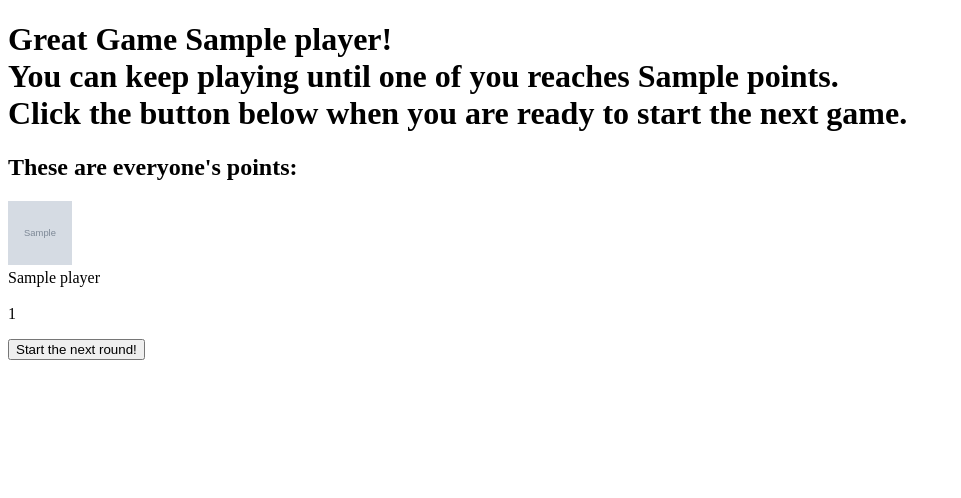
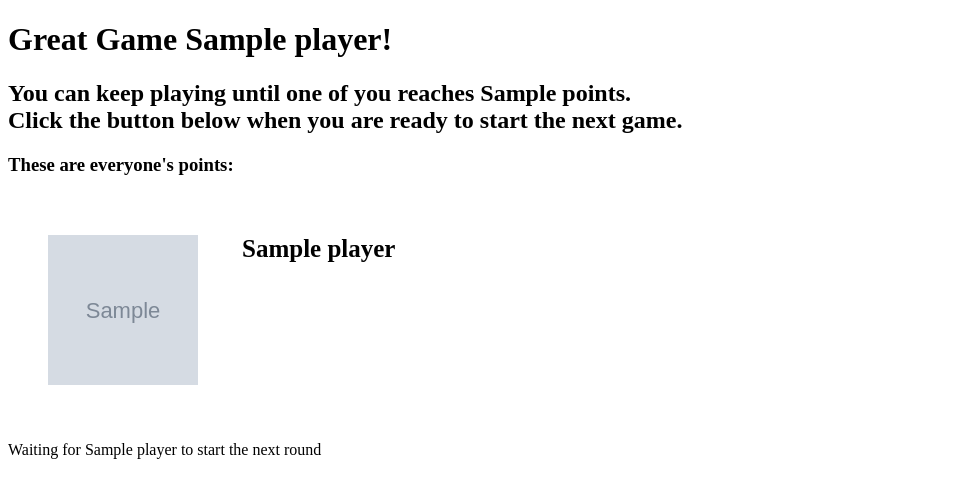
Before and after one commit to mirjamuher/6_nimmt, a Flask app: template templates/skeleton/inbetween_games.html in a window 1280 px wide. Shown: the top 498 px of the page, without its empty margins (0-961 px from the left). Run offline with Flask 2, Linux system fonts and the light colour scheme; the template is opened without the code that fills it: most values are stand-ins (such as "Sample title", 1, 10 or a date in 2020); grey boxes marked "Sample" are stand-in pictures.

Commit message:
Rehauled inbetween_games, added styling, playing with point adding animation

```diff
--- a/game.py
+++ b/game.py
@@ -115,6 +115,7 @@ class Player:
         self._name = player_name
         self._id = player_id
         self._no = no
+        self._points_of_last_round = 0
         self._current_points = 0
         self._total_points = 0
         self._avatar = avatar
@@ -129,6 +130,9 @@ class Player:
 
     def no(self) -> int:
         return self._no
+
+    def points_of_last_round(self) -> int:
+        return self._points_of_last_round
 
     def current_points(self) -> int:
         return self._current_points
@@ -190,6 +194,7 @@ class Player:
 
     def merge_points(self) -> None:
         self._total_points += self._current_points
+        self._points_of_last_round = self._current_points
         self._current_points = 0
 
 
--- a/server.py
+++ b/server.py
@@ -290,9 +290,9 @@ import random  # noQA: E402
 random.seed(0)
 TEST_GAME = game_manager.create_game(game_id=123456)
 TEST_GAME.set_point_goal(100)
-TEST_GAME.add_player("Miri", player_id=1)
-TEST_GAME.add_player("Tim", player_id=2)
-TEST_GAME.add_player("Elijah", player_id=3)
+test_miri = TEST_GAME.add_player("Miri", player_id=1)
+test_tim = TEST_GAME.add_player("Tim", player_id=2)
+test_elijah = TEST_GAME.add_player("Elijah", player_id=3)
 TEST_GAME.game_start()
 
 # Get Card information from players
@@ -301,8 +301,12 @@ miri_hand = player_hands[1]
 tim_hand = player_hands[2]
 elijah_hand = player_hands[3]
 
+# Assign already points to players
+test_miri._total_points = 20
+test_tim._total_points = 15
+test_elijah._total_points = 5
+
 # Move Game to Endstage
-
 for i in range(9):
     TEST_GAME.select_card(1, miri_hand.pop())
     TEST_GAME.select_card(2, tim_hand.pop())
--- a/static/css/inbetween_games.css
+++ b/static/css/inbetween_games.css
@@ -1 +1,46 @@
 *{box-sizing: border-box;}
+
+.hidden {
+    display: none;
+}
+
+.playerAvatar {
+    height: 150px;
+    width: 150px;
+}
+
+.player, .playerAvatar, .playerInfo{
+    display: inline-block;
+    vertical-align: top;
+    margin: 20px;
+}
+
+.playerPoints {
+    font-size: 25px;
+}
+
+.playerName {
+    font-size: 25px;
+    font-weight: bold;
+}
+
+.addingPoints {
+    font-size: 35px;
+    color: darkred;
+    transform-origin: 50% 100%;
+
+    animation-duration: 1s;
+    animation-name: scale;
+    animation-timing-function: cubic-bezier(.71,.55,.62,1.57);
+}
+
+@keyframes scale {
+    from {
+        opacity: 0;
+        transform: scale(.9, .9);
+    }
+    to {
+        opacity: 1;
+        transform: scale(1, 1);
+    }
+}
--- a/static/js/inbetween_games.js
+++ b/static/js/inbetween_games.js
@@ -0,0 +1,88 @@
+const gameID = document.body.getAttribute("data-game-id");
+const playerID = document.body.getAttribute("data-player-id")
+const elStartButton = document.querySelector("#startButton");
+const elEndGameButton = document.querySelector("#endGameButton");
+const elWaitingInfo = document.querySelector("#waitingInfo");
+
+async function setupPage() {
+    const playerNumber = await getPlayerNumber();
+    const elAddingPoints = document.querySelectorAll(".addingPoints");
+    const elPlayerPoints = document.querySelectorAll(".playerPoints");
+
+    console.log(playerNumber);
+    console.log(elStartButton);
+    console.log(elEndGameButton);
+    console.log(elWaitingInfo);
+
+    if (playerNumber === 1) {
+        elStartButton.addEventListener("click", startNextGame);
+        elEndGameButton.addEventListener("click", endGameQuestion);
+        elStartButton.classList.remove("hidden");
+        elEndGameButton.classList.remove("hidden");
+        console.log("I have entered the if Player Number 1 loop");
+    } else {
+        elWaitingInfo.classList.remove("hidden");
+        console.log("I have entered the not Player Number 1 loop");
+    }
+
+    setTimeout(async function() {
+        for (const element of elAddingPoints) {
+            element.classList.add("hidden");
+        }
+        for (const element of elPlayerPoints) {
+            element.textContent = await getPlayerPoints();
+        }
+    }, 1*1000)
+}
+
+function startNextGame() {
+    // TODO: Reroute back to Game_Room
+    const result = confirm("Is everyone ready to start the next round?");
+
+    if (result) {
+        elStartButton.disabled = true;
+        elEndGameButton.disabled = true;
+        startGame(gameID);
+    };
+}
+
+function endGameQuestion() {
+    // TODO: End the game and remove from GameManager
+    const result = confirm("Are you sure you want to end the game for everyone?");
+
+    if (result) {
+        elStartButton.disabled = true;
+        elEndGameButton.disabled = true;
+        endGame(gameID);
+    };
+}
+
+async function getPlayerNumber() {
+    // returns the player number (not id)
+    const response = await fetch(`/api/game/${gameID}/player/${playerID}`);
+    if (!response.ok) {
+        alert("API didn't work. Game or Player ID not correct");
+        return;
+    }
+
+    const responseJson = await response.json();
+    console.log("This is responseJson in getPlayerNumber", responseJson)
+
+    const playerNumber = responseJson["player_no"];
+    console.log("This is playerNumber in getPlayerNumber", playerNumber)
+    return playerNumber;
+}
+
+document.addEventListener("DOMContentLoaded", setupPage);
+
+async function getPlayerPoints() {
+    // returns the total points of players
+    const response = await fetch(`/api/game/${gameID}/player/${playerID}`);
+    if (!response.ok) {
+        alert("API didn't work. Game or Player ID not correct");
+        return;
+    }
+    const responseJson = await response.json();
+    const playerPoints = responseJson["total_points"];
+    return playerPoints;
+}
--- a/static/js/waiting_room.js
+++ b/static/js/waiting_room.js
@@ -25,6 +25,11 @@ function setupPage() {
 
 async function getGameInfo(gameID, playerID) {
     const response = await fetch(`/api/game/${gameID}`);
+    if (!response.ok) {
+        alert("API didn't work. Is the game ID correct?");
+        return;
+    }
+
     const jsonData = await response.json();
 
     const gameState = jsonData['state'];
--- a/templates/skeleton/inbetween_games.html
+++ b/templates/skeleton/inbetween_games.html
@@ -7,28 +7,37 @@
         <title>Test Waiting Room</title>
     </head>
 
-    <body data-player-id="{{ player.id() }}">
+    <body data-game-id="{{ game.get_id() }}" data-player-id="{{ player.id() }}">
         <h1>
-            Great Game {{ player.name() }}! <br>
+            Great Game {{ player.name() }}!
+        </h1>
+        <h2>
             You can keep playing until one of you reaches {{ game.get_point_goal() }} points.<br> <!-- TODO: Implement point choosing mechanic -->
             Click the button below when you are ready to start the next game.
-        </h1>
+        </h2>
         <section>
-            <h2> These are everyone's points: </h2>
+            <h3> These are everyone's points: </h3>
             <p id="pointTable">
                 {% for player in game.get_player_list() %}
-                    <div>
+                    <div class="player">
                         <img class="playerAvatar" src="{{ player.avatar() }}" alt="{{ player.name() }}'s avatar" width="64" height="64">
-                        <div class="playerName"> {{ player.name() }} </div> <br>
-                        <div class="playerPoints"> {{ player.total_points() }} </div>
+                        <div class="playerInfo">
+                            <div class="playerName"> {{ player.name() }} </div> <br>
+                            <div class="playerPoints"> {{ player.total_points() - player.points_of_last_round() }}
+                                <span class="addingPoints"> +{{ player.points_of_last_round() }} </span>
+                            </div>
+                        </div>
                     </div>
                 {% endfor %}
             </p>
             <!-- Extra: Can I transfer prev t.points, crnt t.points and gained points and animate? -->
         </section>
-
-        <button id="startButton">Start the next round!</button> <!-- have JavaScript ask for a popup are you sure here-->
-
+        <section>
+            <div id="waitingInfo" class="hidden">Waiting for {{ game.get_player_list()[0].name() }} to start the next round</div>
+            <button id="startButton" class="hidden">Start the next round!</button> <!-- have JavaScript ask for a popup are you sure here-->
+            <br>
+            <button id="endGameButton" class="hidden">End the game for everyone</button>
+        </section>
         <!-- JavaScript -->
         <script src="/static/js/inbetween_games.js"></script>
     </body>
```
